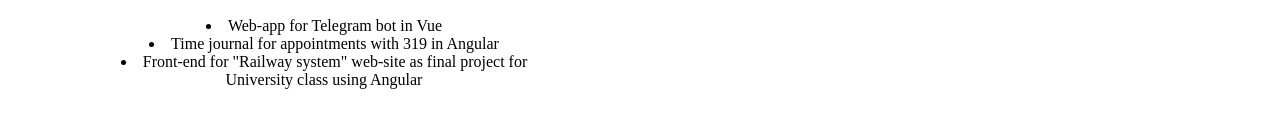
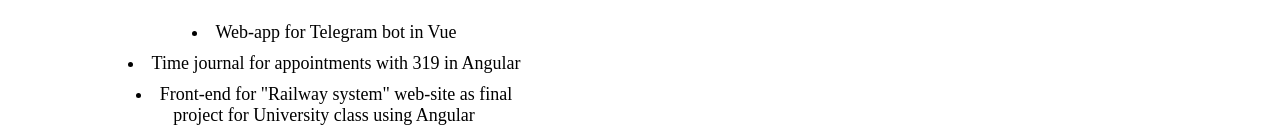
Before and after one commit to Klemencya/FrontEndWebDevProject, a plain HTML site: page index.html in a window 1280 px wide. Shown: the part 862-996 px from the top of the page. Drawn offline with Linux system fonts and the light colour scheme.

Commit message:
Add style for li tag

```diff
--- a/style.css
+++ b/style.css
@@ -39,3 +39,8 @@
 p {
     font-size: large;
 }
+
+li {
+    font-size: large;
+    padding: 5px
+}
```
